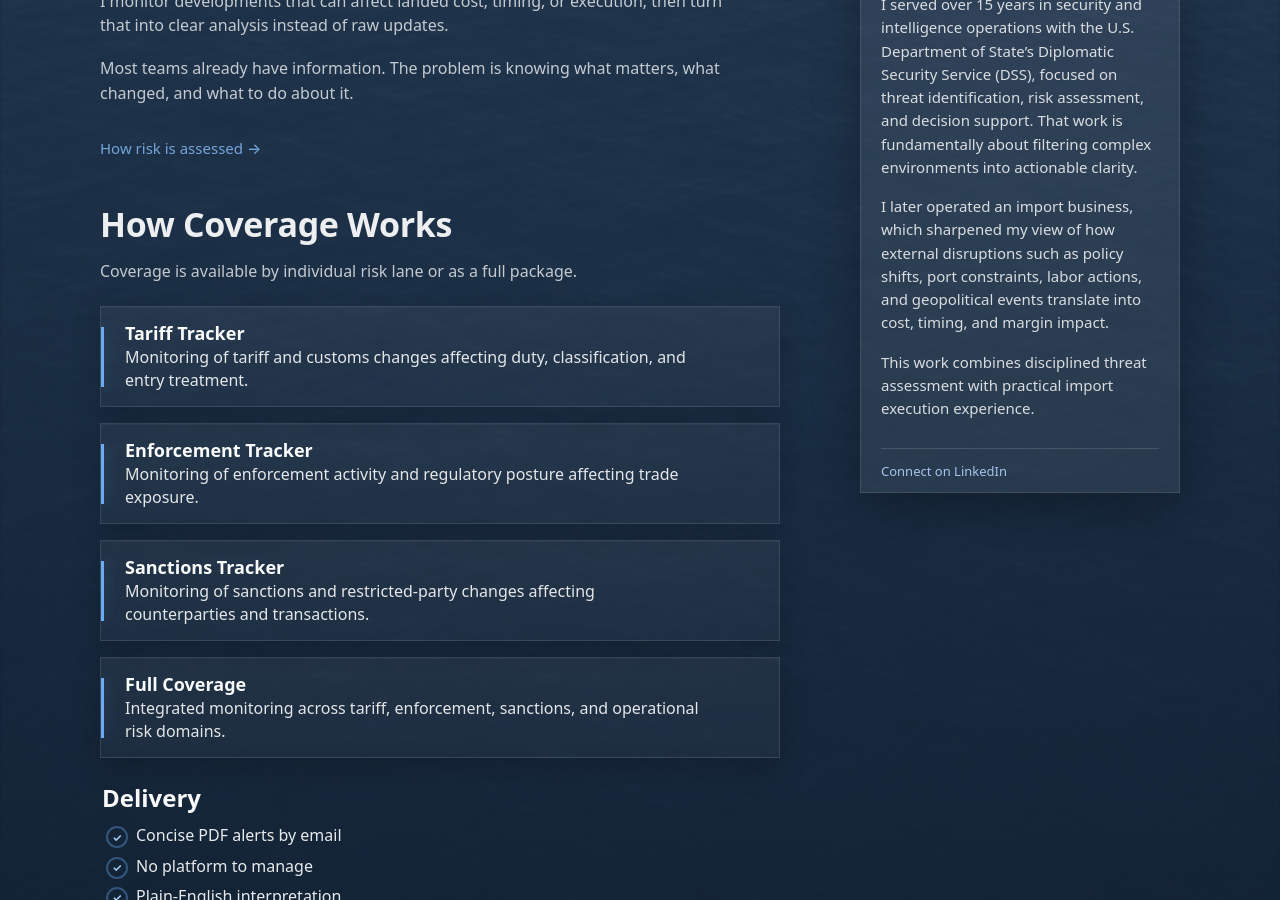
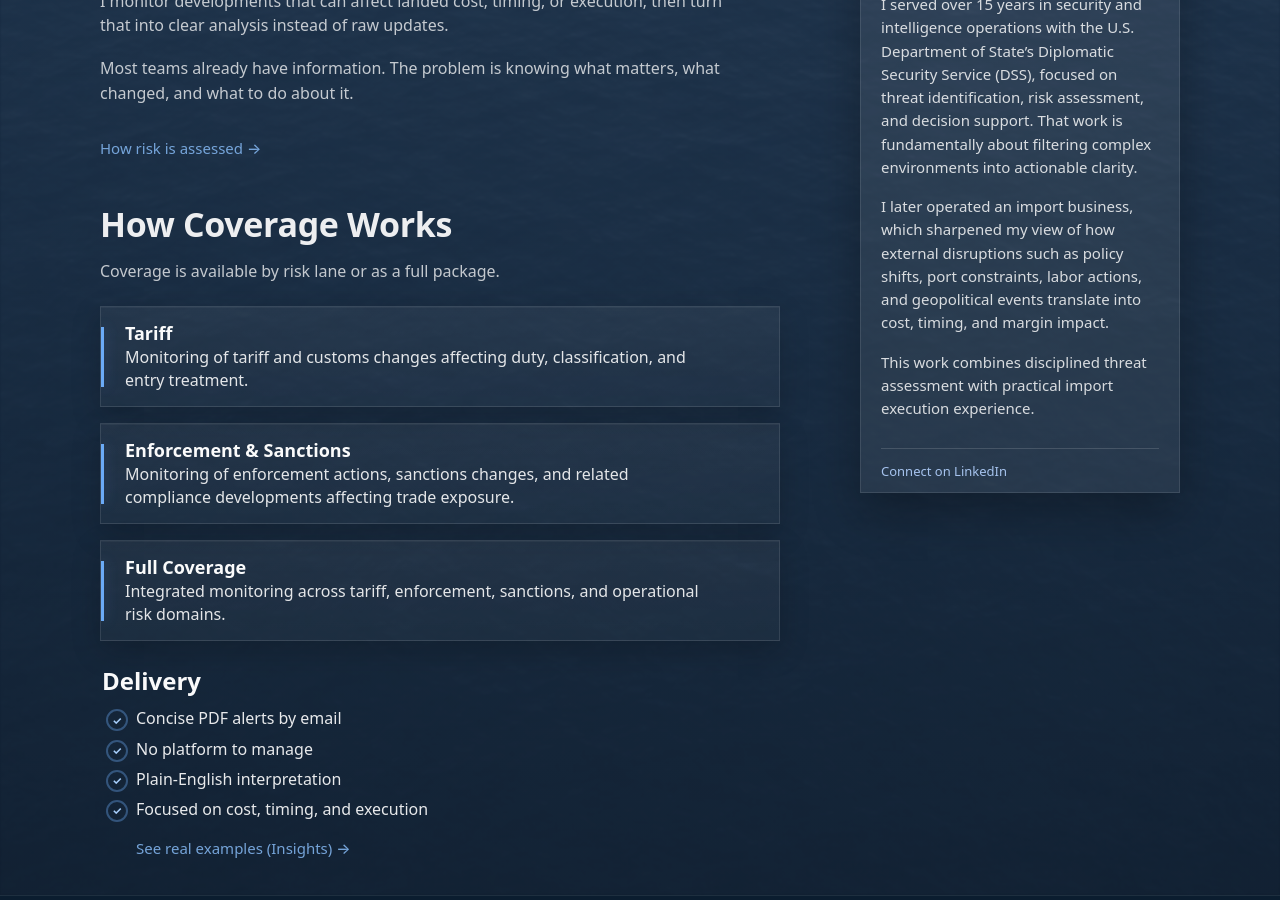
Before and after one commit to importrisk/import-risk-intelligence-site, a Jekyll site: the page built from index.html, in a window 1280 px wide and 900 px high, scrolled down 1067 px. Built offline with Jekyll 4.4.1, drawn with Linux system fonts in a browser that asks for light colours.

Commit message:
Update index.html

```diff
--- a/index.html
+++ b/index.html
@@ -116,28 +116,22 @@
   <h2 class="section-title">How Coverage Works</h2>
 
   <p class="section-text coverage-intro">
-            Coverage is available by individual risk lane or as a full package.
+    Coverage is available by risk lane or as a full package.
   </p>
 
   <div class="coverage-stack">
+
     <div class="coverage-card">
-              <h3 class="coverage-card-title">Tariff Tracker</h3>
+      <h3 class="coverage-card-title">Tariff</h3>
       <p class="coverage-card-text">
         Monitoring of tariff and customs changes affecting duty, classification, and entry treatment.
       </p>
     </div>
 
     <div class="coverage-card">
-              <h3 class="coverage-card-title">Enforcement Tracker</h3>
+      <h3 class="coverage-card-title">Enforcement &amp; Sanctions</h3>
       <p class="coverage-card-text">
-                Monitoring of enforcement activity and regulatory posture affecting trade exposure.
-              </p>
-            </div>
-
-            <div class="coverage-card">
-              <h3 class="coverage-card-title">Sanctions Tracker</h3>
-              <p class="coverage-card-text">
-                Monitoring of sanctions and restricted-party changes affecting counterparties and transactions.
+        Monitoring of enforcement actions, sanctions changes, and related compliance developments affecting trade exposure.
       </p>
     </div>
 
@@ -147,6 +141,7 @@
         Integrated monitoring across tariff, enforcement, sanctions, and operational risk domains.
       </p>
     </div>
+
   </div>
 
   <div class="coverage-delivery-wrap">
```
Lines whose indentation alone changed are shown as unchanged.
